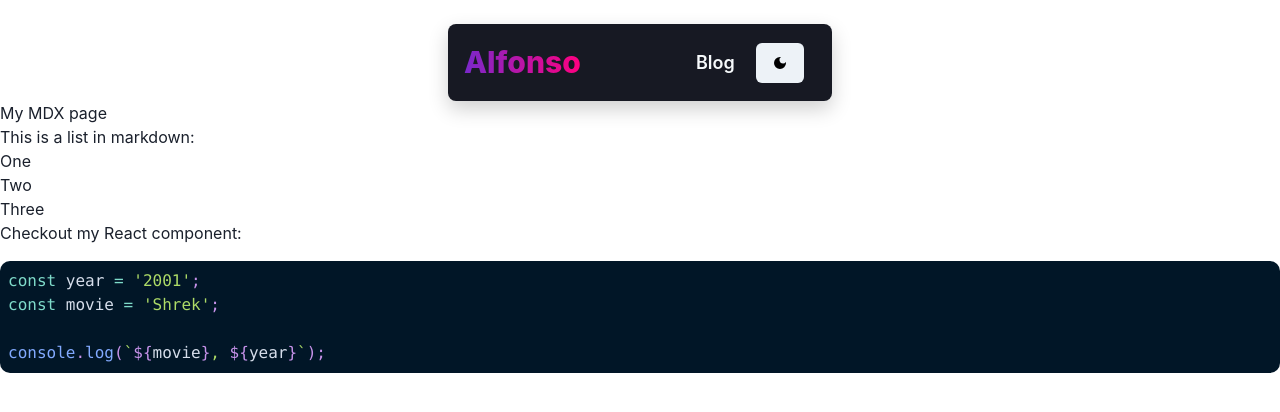
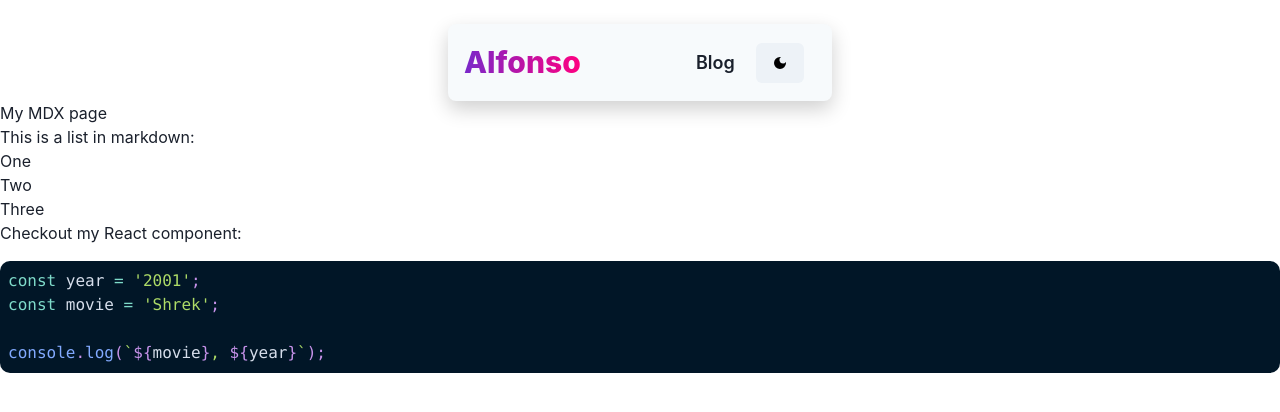
Before and after one commit to rokkoo/alfonso-website, a Next.js app: page /posts/hello in a window 1280 px wide. Shown: the top 412 px of the page. Built offline with nearby package versions, Linux system fonts and the light colour scheme.

Commit message:
imp: nav dark mode

```diff
--- a/src/components/ui/Nav/index.tsx
+++ b/src/components/ui/Nav/index.tsx
@@ -38,9 +38,11 @@ const Nav = () => {
         p="4"
         boxShadow="0px 8px 20px rgb(0 0 0 / 19%)"
         background="gray.900"
+        _light={{
+          background: 'gray.50',
+        }}
         borderRadius="8"
         w="sm"
-        color="gray.50"
         justifyContent="space-between"
         alignItems="center"
       >
```
